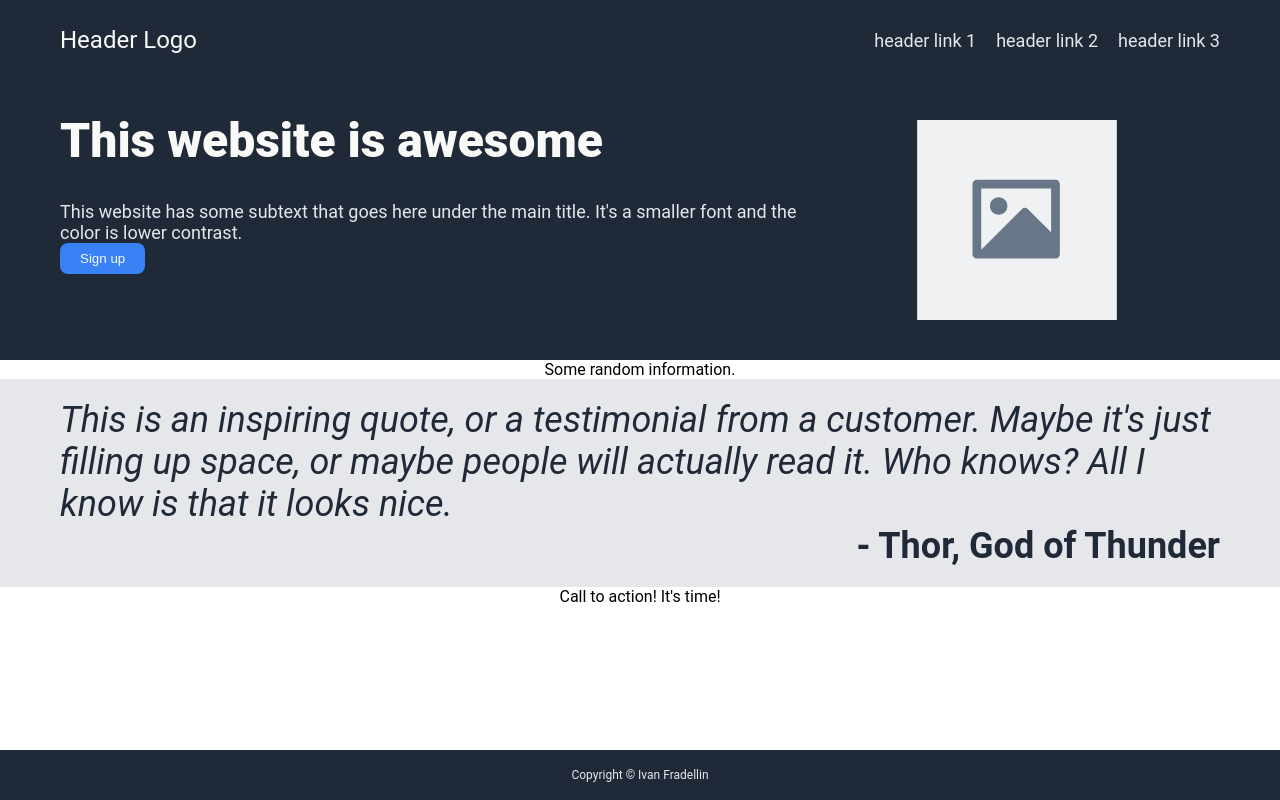
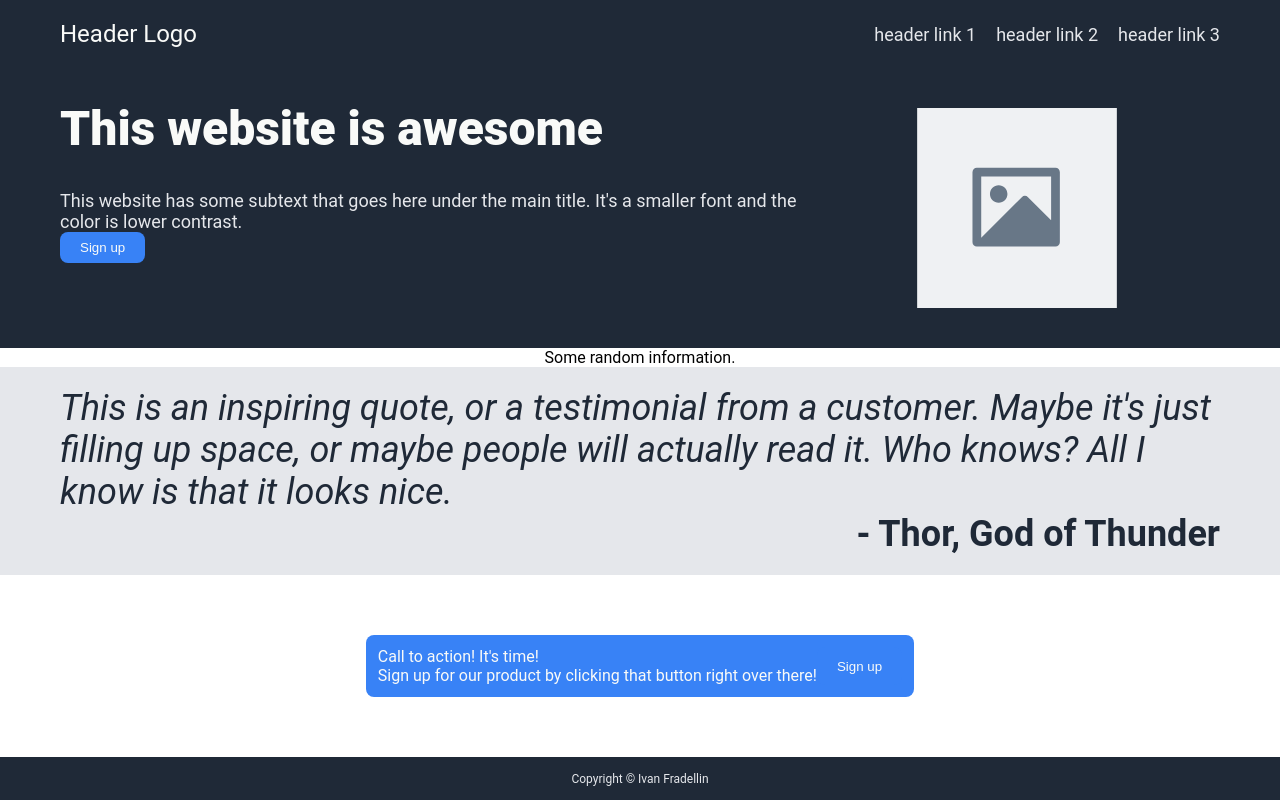
Before and after one commit to IvanFrade/landing-page, a plain HTML site: page index.html in a window 1280 px wide. Drawn offline with Linux system fonts and the light colour scheme.

Commit message:
Style call to action section

```diff
--- a/index.html
+++ b/index.html
@@ -34,7 +34,11 @@
                 <div class="author">- Thor, God of Thunder</div>
             </div>
             <div class="cta">
-                Call to action! It's time!
+                <div class="cta-text">
+                    Call to action! It's time!
+                    <p>Sign up for our product by clicking that button right over there!</p>
+                </div>
+                <button id="cta-button">Sign up</button>
             </div>
         </div>
 
--- a/style.css
+++ b/style.css
@@ -94,3 +94,12 @@ img {
 p {
     margin: 0;
 }
+
+.cta {
+    margin: 60px 100px;
+    padding: 12px;
+    background-color: #3882F6;
+    color: #F9FAF8;
+    border-radius: 8px;
+    display: flex;
+}
```
